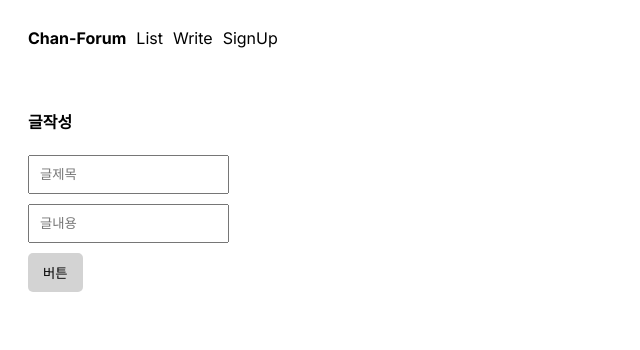
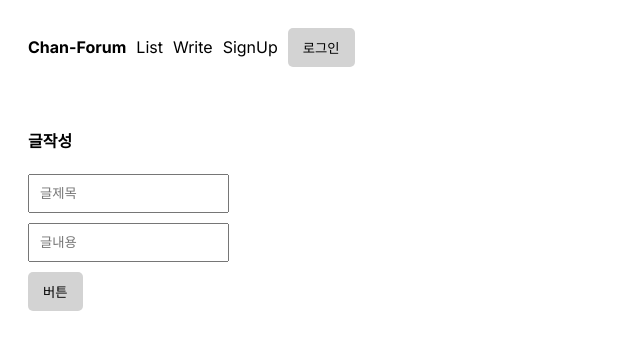
Before and after one commit to front-chan/next-study2, a Next.js app: page /write in a window 1280 px wide. Shown: the top 350 px of the page, without its empty margins (0-640 px from the left). Built offline with nearby package versions, Linux system fonts and the light colour scheme; no server answers.

Commit message:
oAuth login study

```diff
--- /dev/null
+++ b/app/LoginBtn.js
@@ -0,0 +1,15 @@
+"use client";
+
+import { signIn } from "next-auth/react";
+
+export default function LoginBtn() {
+    return (
+        <button
+            onClick={() => {
+                signIn();
+            }}
+        >
+            로그인
+        </button>
+    );
+}
--- /dev/null
+++ b/app/LogoutBtn.js
@@ -0,0 +1,15 @@
+"use client";
+
+import { signOut } from "next-auth/react";
+
+export default function LogoutBtn() {
+    return (
+        <button
+            onClick={() => {
+                signOut();
+            }}
+        >
+            로그아웃
+        </button>
+    );
+}
--- a/app/layout.js
+++ b/app/layout.js
@@ -1,6 +1,10 @@
 import Link from "next/link";
 import "./globals.css";
 import { Inter } from "next/font/google";
+import LoginBtn from "./LoginBtn";
+import { getServerSession } from "next-auth";
+import { authOptions } from "@/pages/api/auth/[...nextauth]";
+import LogoutBtn from "./LogoutBtn";
 
 const inter = Inter({ subsets: ["latin"] });
 
@@ -9,7 +13,12 @@
     description: "Generated by create next app",
 };
 
-export default function RootLayout({ children }) {
+export default async function RootLayout({ children }) {
+    // 로그인된 유저정보 출력
+    // 유저이름, 이메일 등
+    let user = await getServerSession(authOptions);
+    console.log(user);
+
     return (
         <html lang="en">
             <body className={inter.className}>
@@ -20,6 +29,8 @@
                     <Link href="/list">List</Link>
                     <Link href="/write">Write</Link>
                     <Link href="/signup">SignUp</Link>
+                    {/* <LoginBtn /> */}
+                    {user ? <LogoutBtn /> : <LoginBtn />}
                 </div>
                 {children}
             </body>
--- a/package.json
+++ b/package.json
@@ -11,6 +11,7 @@
   "dependencies": {
     "mongodb": "^5.4.0",
     "next": "13.4.1",
+    "next-auth": "^4.21.1",
     "react": "18.2.0",
     "react-dom": "18.2.0"
   }
--- /dev/null
+++ b/pages/api/auth/[...nextauth].js
@@ -0,0 +1,14 @@
+import NextAuth from "next-auth";
+import GithubProvider from "next-auth/providers/github";
+
+export const authOptions = {
+    providers: [
+        GithubProvider({
+            clientId: "e3ef8aa8a4b7c8ae9c1b",
+            clientSecret: "d117ba9af42221a863b9b786dd1e68098a31ccc2",
+        }),
+    ],
+    secret: "secret1234",
+};
+
+export default NextAuth(authOptions);
```
Also changed, not shown: 1 other file (tests, documents, lock files or other folders).
